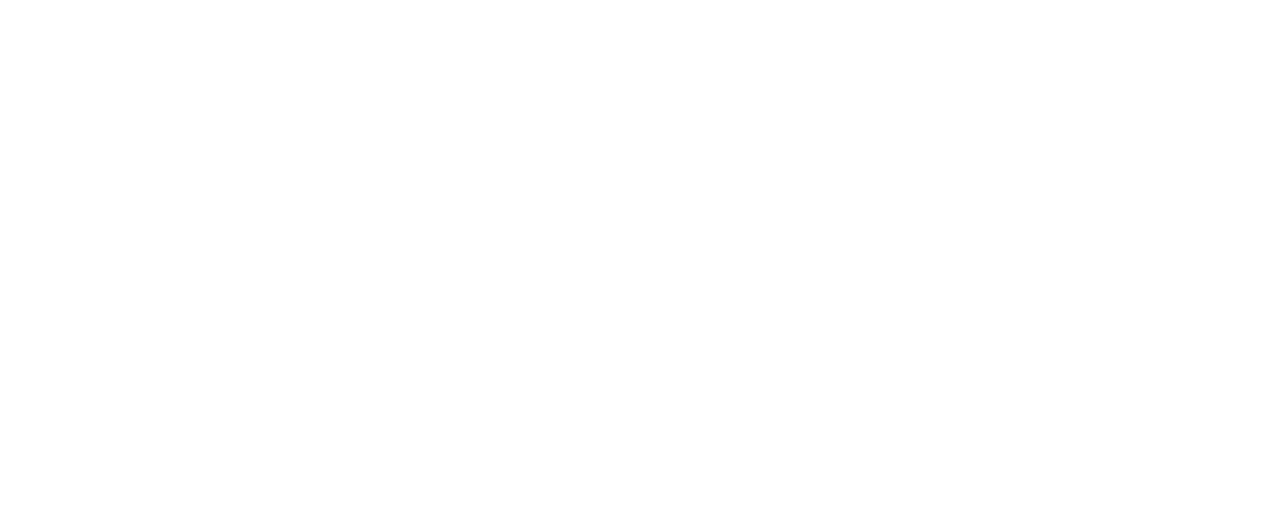
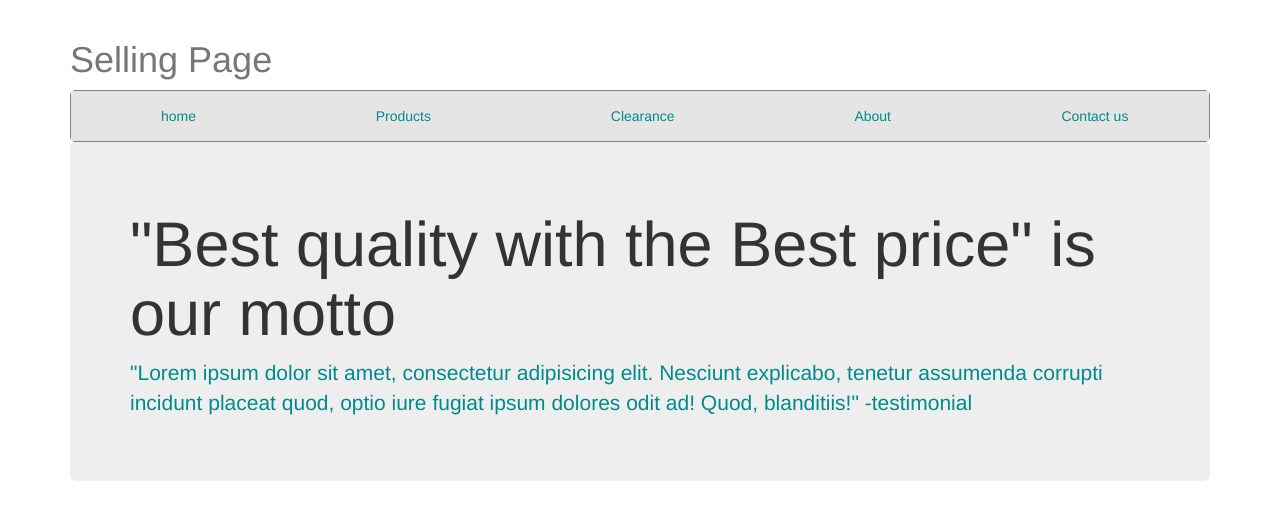
Before and after one commit to synthiapial/SellingPage, a plain HTML site: page index.html in a window 1280 px wide. Drawn offline with nearby package versions, Linux system fonts and the light colour scheme.

Commit message:
Navbar added

```diff
--- a/index.css
+++ b/index.css
@@ -0,0 +1,19 @@
+body{
+    padding-top: 20px;
+}
+
+.nav-justified{
+    background-color: #fff;
+    border-radius: 5px;
+    border: 1px solid grey;
+}
+
+.nav-justified > li >a{
+    padding: 15px 0;
+    text-align: center;
+    color: darkcyan;
+    background-color: #e5e5e5;
+}
+.green{
+    color: darkcyan;
+}
--- a/index.html
+++ b/index.html
@@ -5,20 +5,38 @@
 	<meta charset="utf-8">
 	<meta name="viewport" content="width=device-width, initial-scale=1.0">
 	<link rel="stylesheet" media="screen" href="https://cdnjs.cloudflare.com/ajax/libs/twitter-bootstrap/3.3.5/css/bootstrap.min.css">
+	<link rel="stylesheet" href="index.css">
 
-	<title>Minimum Bootstrap HTML Skeleton</title>
+	<title>Selling page</title>
 
 	<!--  -->
-
-	<style>
-
-	</style>
 
 </head>
 
 <body>
 
 	<div class="container">
+
+<div>
+    <h1 class="text-muted">Selling Page</h1>
+    <nav>
+<!--        <ul class="nav navbar-nav" >-->
+           <ul class="nav nav-justified">
+            <li class="active"><a href="#">home</a></li>
+            <li role="presentation" ><a href="#">Products</a></li>
+            <li><a href="#">Clearance</a></li>
+            <li><a href="#">About</a></li>
+            <li><a href="#">Contact us</a></li>
+
+        </ul>
+    </nav>
+</div>
+
+    <div class="jumbotron">
+        <h1>"Best quality with the Best price" is our motto</h1>
+        <p class="green">"Lorem ipsum dolor sit amet, consectetur adipisicing elit. Nesciunt explicabo, tenetur assumenda corrupti incidunt placeat quod, optio iure fugiat ipsum dolores odit ad! Quod, blanditiis!" -testimonial</p>
+
+    </div>
 
 	</div>
 
```
